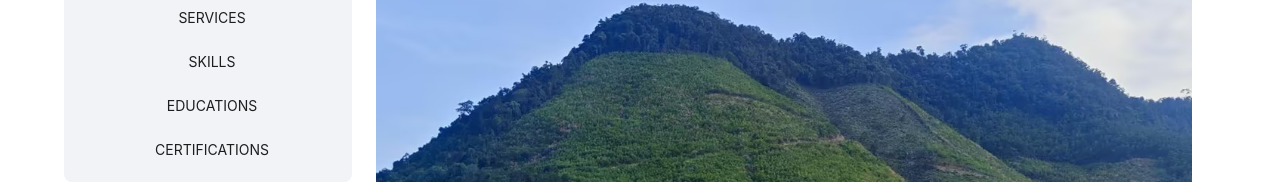
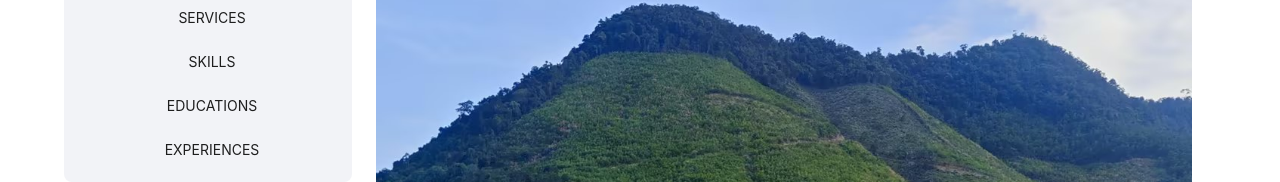
Before and after one commit to Xicor267/Portfolio, a React (Vite) app in the folder portfolio-it/: page / in a window 1280 px wide. Shown: the part 618-800 px from the top of the page. Built offline with nearby package versions, Linux system fonts and the light colour scheme.

Commit message:
Change some content

```diff
--- a/portfolio-it/src/layout/content/Content.tsx
+++ b/portfolio-it/src/layout/content/Content.tsx
@@ -42,9 +42,9 @@ export const Content: FC<IContent> = (props) => {
       <div ref={props.educationRef}>
         <Education />
       </div>
-      <div ref={props.certificateRef}>
+      {/* <div ref={props.certificateRef}>
         <Certificate />
-      </div>
+      </div> */}
       <div ref={props.experienceRef}>
         <Experience />
       </div>
--- a/portfolio-it/src/layout/content/education/Education.tsx
+++ b/portfolio-it/src/layout/content/education/Education.tsx
@@ -31,6 +31,17 @@ export const Education: FC = () => {
           </p>
         </div>
       )
+    },
+    {
+      key: "cert1",
+      label: i18n("portfolio.page.certification.b1.label"),
+      children: (
+        <div>
+          <h4>{i18n("portfolio.page.certification.b1.title")}</h4>
+          <p><strong>{i18n("portfolio.page.certification.b1.level")}:</strong> {i18n("portfolio.page.certification.b1.description")}</p>
+          <p>{i18n("portfolio.page.certification.b1.details")}</p>
+        </div>
+      )
     }
   ]
 
--- a/portfolio-it/src/layout/nav/menulist/MenuList.tsx
+++ b/portfolio-it/src/layout/nav/menulist/MenuList.tsx
@@ -40,9 +40,9 @@ export const MenuList: FC<IMenuList> = (props) => {
       case ENav.NavEducation:
         handleScroll(props.educationRef);
         break;
-      case ENav.NavCertificate:
-        handleScroll(props.certificateRef);
-        break;
+      // case ENav.NavCertificate:
+      //   handleScroll(props.certificateRef);
+      //   break;
       case ENav.NavExperience:
         handleScroll(props.experienceRef);
         break;
--- a/portfolio-it/src/mockdata/navData.ts
+++ b/portfolio-it/src/mockdata/navData.ts
@@ -33,11 +33,11 @@ export const getContextMenuNavItems = (): MenuItem[] => {
       label: i18n("portfolio.page.education"),
       // icon: <SettingOutlined />,
     },
-    {
-      key: ENav.NavCertificate,
-      label: i18n("portfolio.page.certification"),
-      // icon: <SettingOutlined />,
-    },
+    // {
+    //   key: ENav.NavCertificate,
+    //   label: i18n("portfolio.page.certification"),
+    //   // icon: <SettingOutlined />,
+    // },
     {
       key: ENav.NavExperience,
       label: i18n("portfolio.page.experience"),
```
Also changed, not shown: 1 other file (tests, documents, lock files or other folders).
